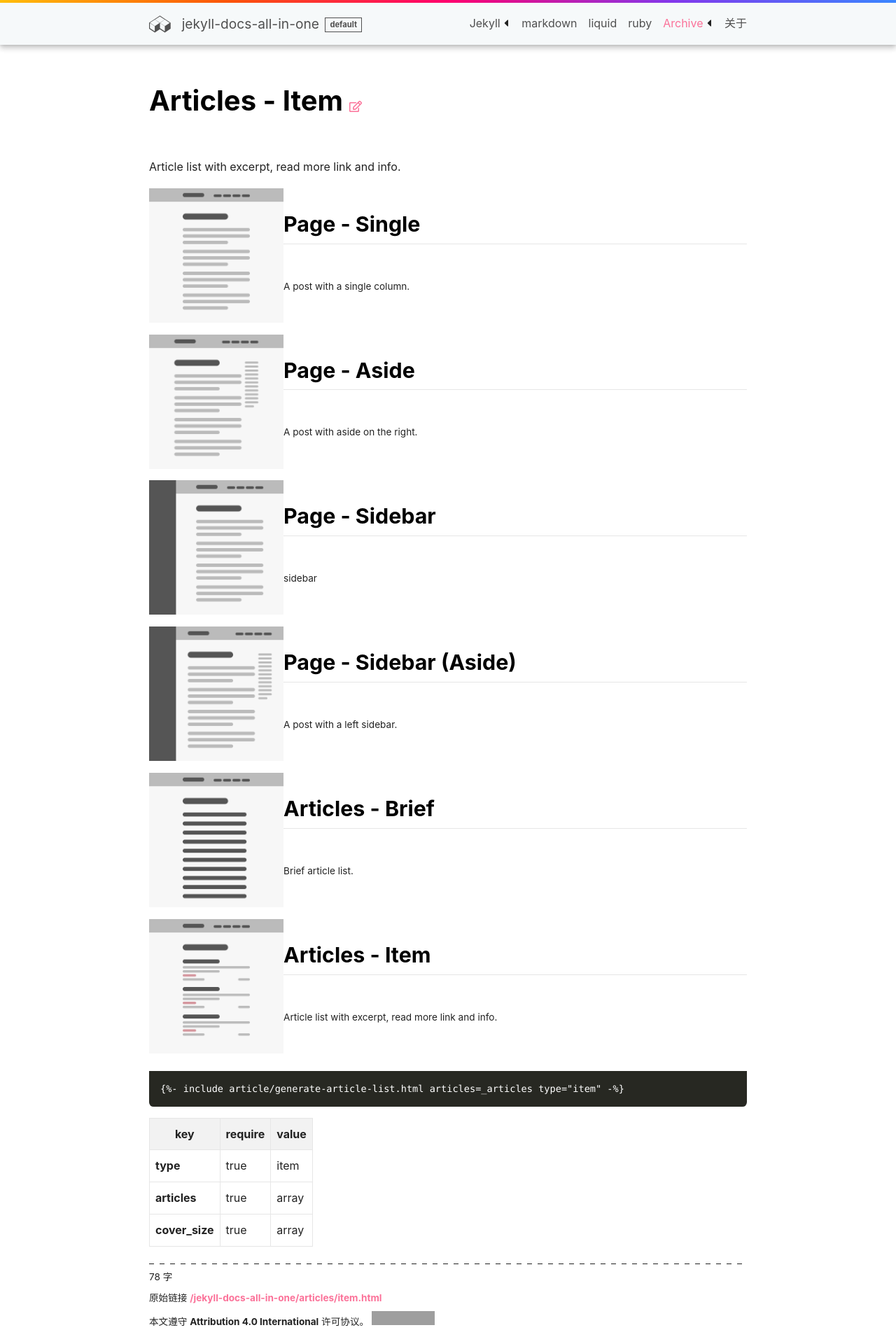
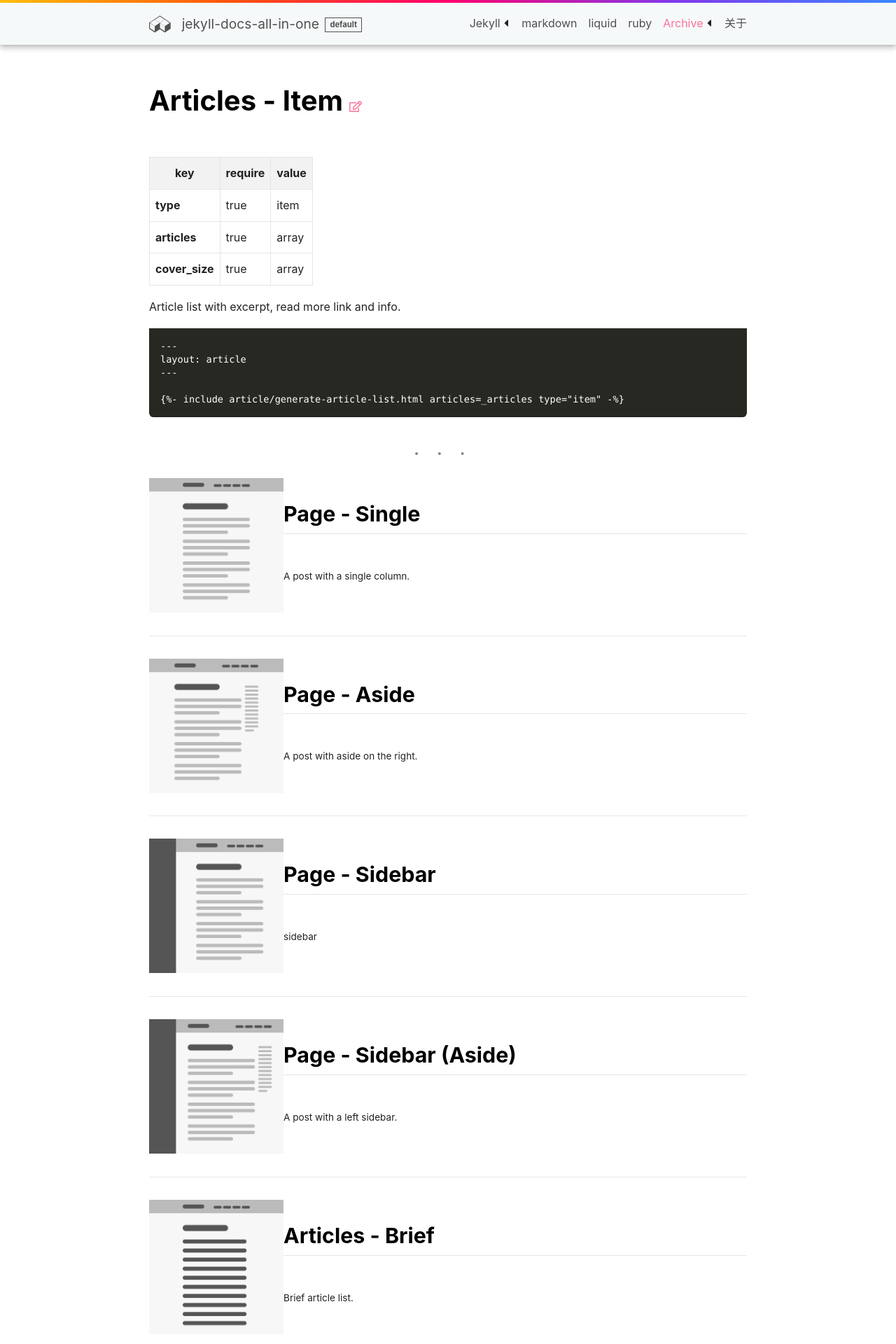
Before and after one commit to LawssssCat/jekyll-docs, a Jekyll site: the page built from _sample_pages/2.2-item.md, in a window 1280 px wide. Shown: the top 1920 px of the page at 70% size. Built offline with Jekyll 4.4.1, drawn with Linux system fonts in a browser that asks for light colours; comment, search, counter and statistics services are not loaded; some of the changed text lies outside the part shown; grey boxes are pictures that could not be loaded.

Commit message:
docs: item

````diff
--- a/_sample_pages/1.1-single.md
+++ b/_sample_pages/1.1-single.md
@@ -16,5 +16,3 @@ A post with a single column.
 layout: article
 title: Page - Single
 ```
-
-{{ page.excerpt }}
--- a/_sample_pages/2.2-item.md
+++ b/_sample_pages/2.2-item.md
@@ -6,9 +6,25 @@ cover: /assets/images/axure/articles-item-excerpt-readmore-info.jpg
 show_article_info: false
 ---
 
+| key | require | value |
+| ---- | ---- |
+| **type**  | true | item |
+| **articles**  | true | array |
+| **cover_size**  | true | array |
+
 Article list with excerpt, read more link and info.
 
 <!--more-->
+
+```
+---
+layout: article
+---
+{% raw %}
+{%- include article/generate-article-list.html articles=_articles type="item" -%}{% endraw %}
+```
+
+---
 
 <!-- <div class="article__content" markdown="1"> -->
 
@@ -17,14 +33,4 @@ Article list with excerpt, read more link and info.
 
 <!-- =========================== -->
 
-```
-{% raw %}{%- include article/generate-article-list.html articles=_articles type="item" -%}{% endraw %}
-```
-
-| key | require | value |
-| ---- | ---- |
-| **type**  | true | item |
-| **articles**  | true | array |
-| **cover_size**  | true | array |
-
 <!-- </div> -->
--- a/_sass/common/components/_item.scss
+++ b/_sass/common/components/_item.scss
@@ -2,9 +2,22 @@
 .items {
   & > .item {
     margin-bottom: map-get($spacers, 2);
-    // &:not(:last-child) {
-    //   margin-bottom: map-get($spacers, 2);
-    // }
+    &:not(:last-child) {
+      margin-bottom: map-get($spacers, 2);
+    }
+  }
+}
+
+.items--divided {
+  & > .item {
+    &:not(:first-child) {
+      padding-top: map-get($spacers, 4);
+    }
+    &:not(:last-child) {
+      padding-bottom: map-get($spacers, 4);
+      @include split-line(bottom);
+    }
+    list-style-type: none;
   }
 }
 
````
Also changed, not shown: _sample_pages/2.1-brief.md (+1 -4 lines).
